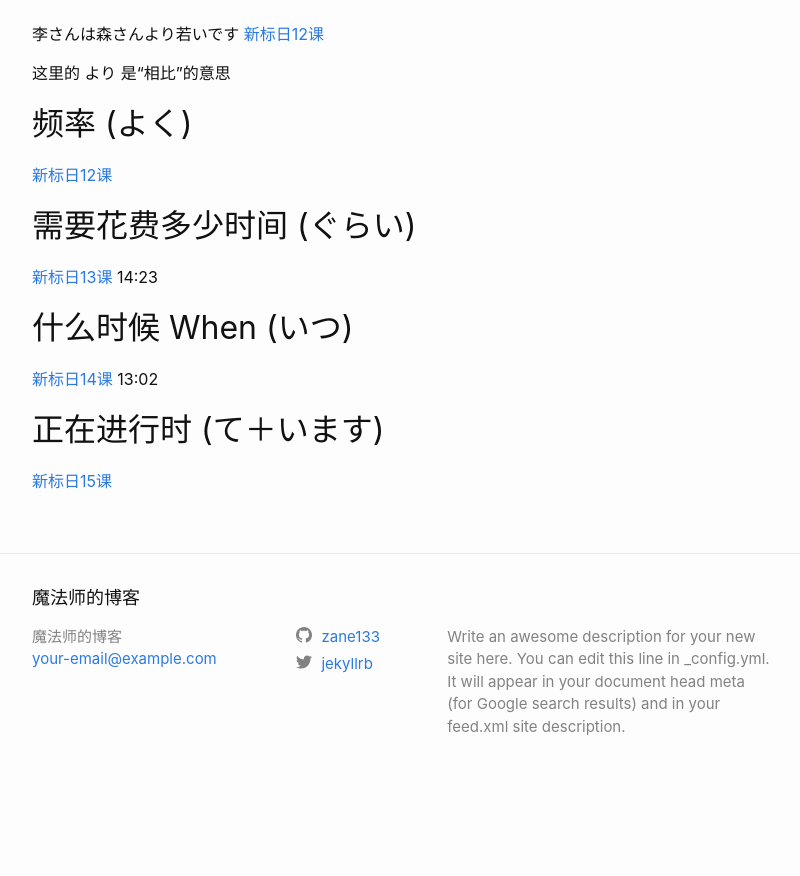
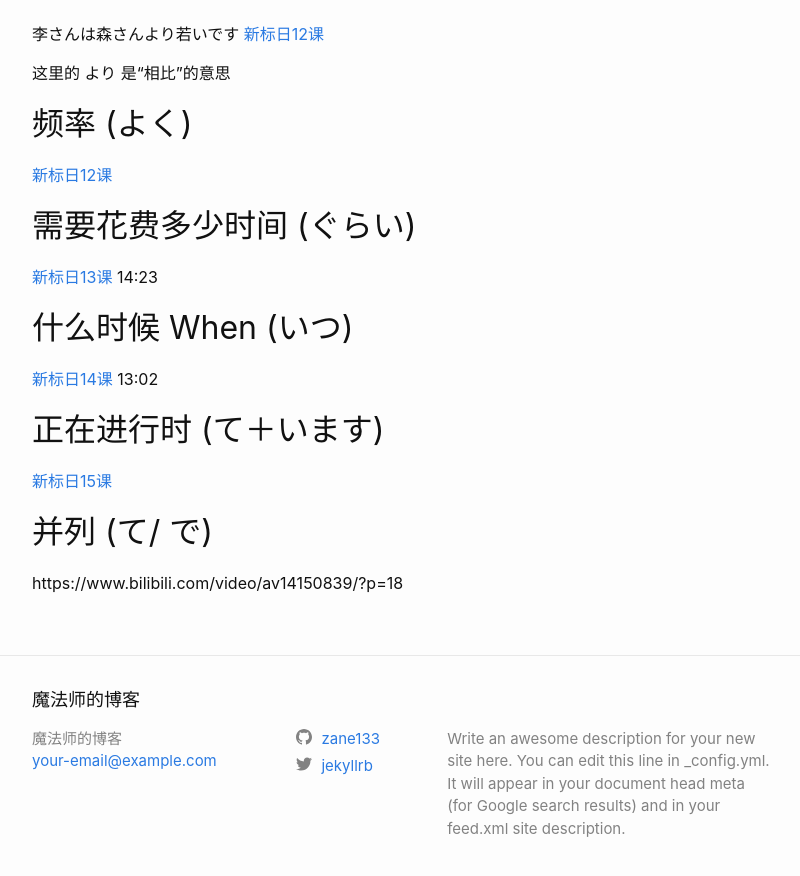
Before and after one commit to zane133/zane133.github.io, a Jekyll site: the page built from _posts/2019-08-17-japanese_study.markdown, in a window 1280 px wide and 900 px high, scrolled down 889 px. Shown: the top 876 px of the window, without its empty margins (238-1038 px from the left). Built offline with Jekyll 4.4.1, drawn with Linux system fonts in a browser that asks for light colours; before the commit the page ends 1687 px from its top, so only the background shows below that.

Commit message:
Update 2019-08-17-japanese_study.markdown

```diff
--- a/_posts/2019-08-17-japanese_study.markdown
+++ b/_posts/2019-08-17-japanese_study.markdown
@@ -34,3 +34,6 @@ Google可以在搜索词的尾部加上 **とは**
 
 ## 正在进行时 (て＋います)
 [新标日15课](https://www.bilibili.com/video/av14150839/?p=17)
+
+## 并列 (て/ で)
+https://www.bilibili.com/video/av14150839/?p=18
```
